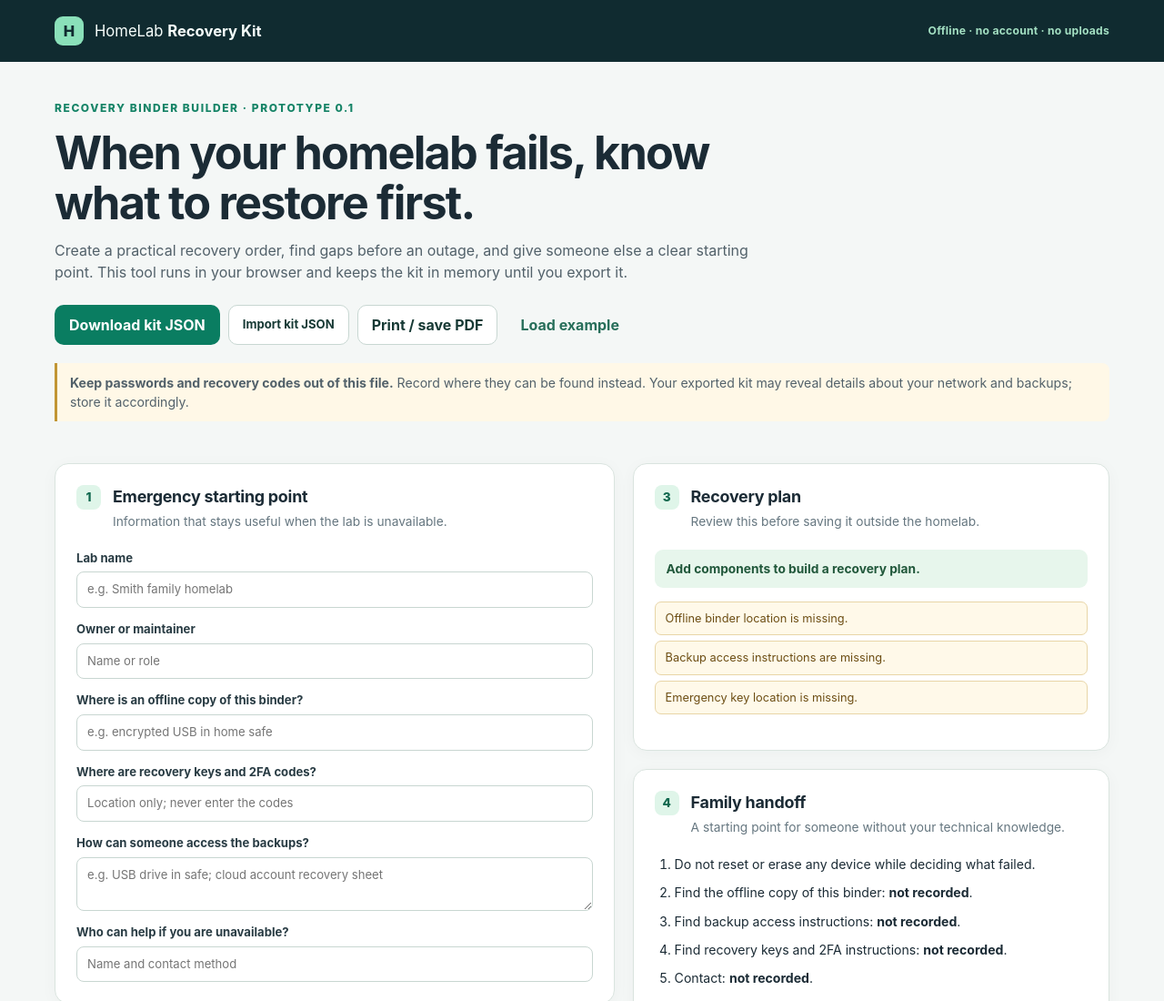
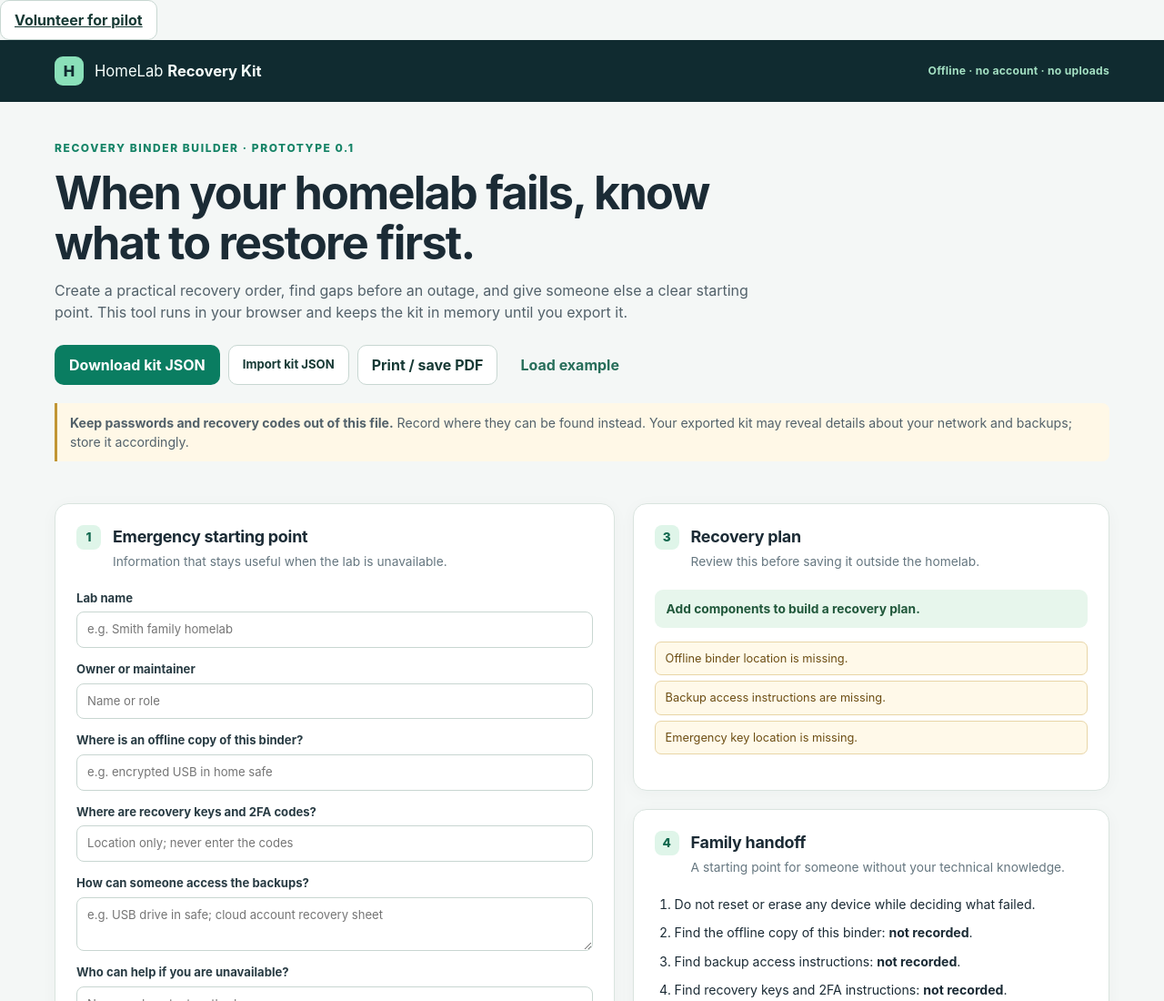
Before and after one commit to pagisoft/homelab-recovery-kit-demo, a website: page index.html in a window 1280 px wide. Shown: the top 1100 px of the page at 91% size. Drawn offline with Linux system fonts and the light colour scheme.

Commit message:
Add pilot signup link to live demo

```diff
--- a/index.html
+++ b/index.html
@@ -1,4 +1,5 @@
 <!doctype html>
+                <a class="button secondary" href="https://github.com/pagisoft/homelab-recovery-kit-demo/issues/new?template=pilot.yml" target="_blank" rel="noopener noreferrer">Volunteer for pilot</a>
 <html lang="en">
 <head>
     <meta charset="utf-8">
```
